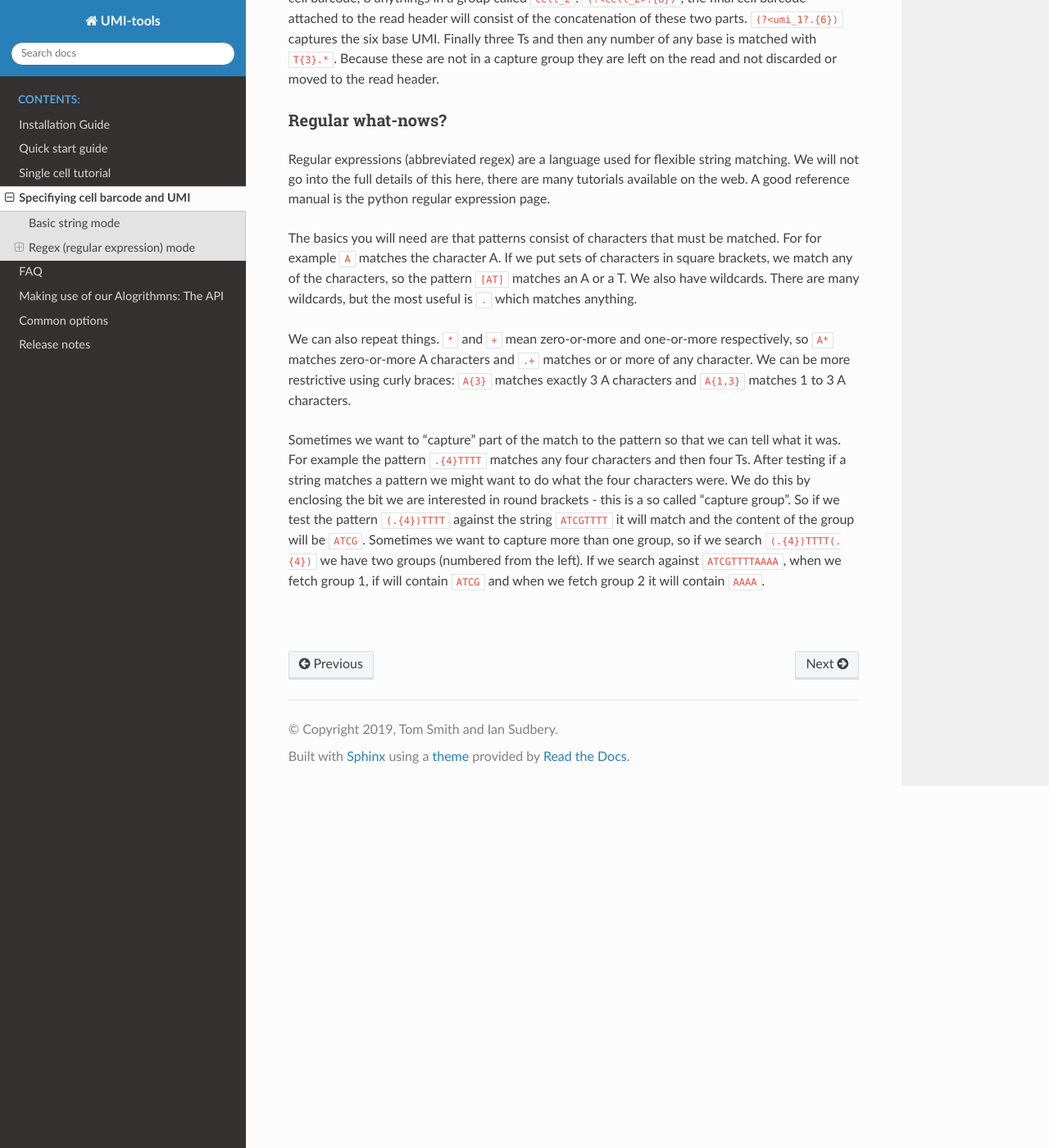
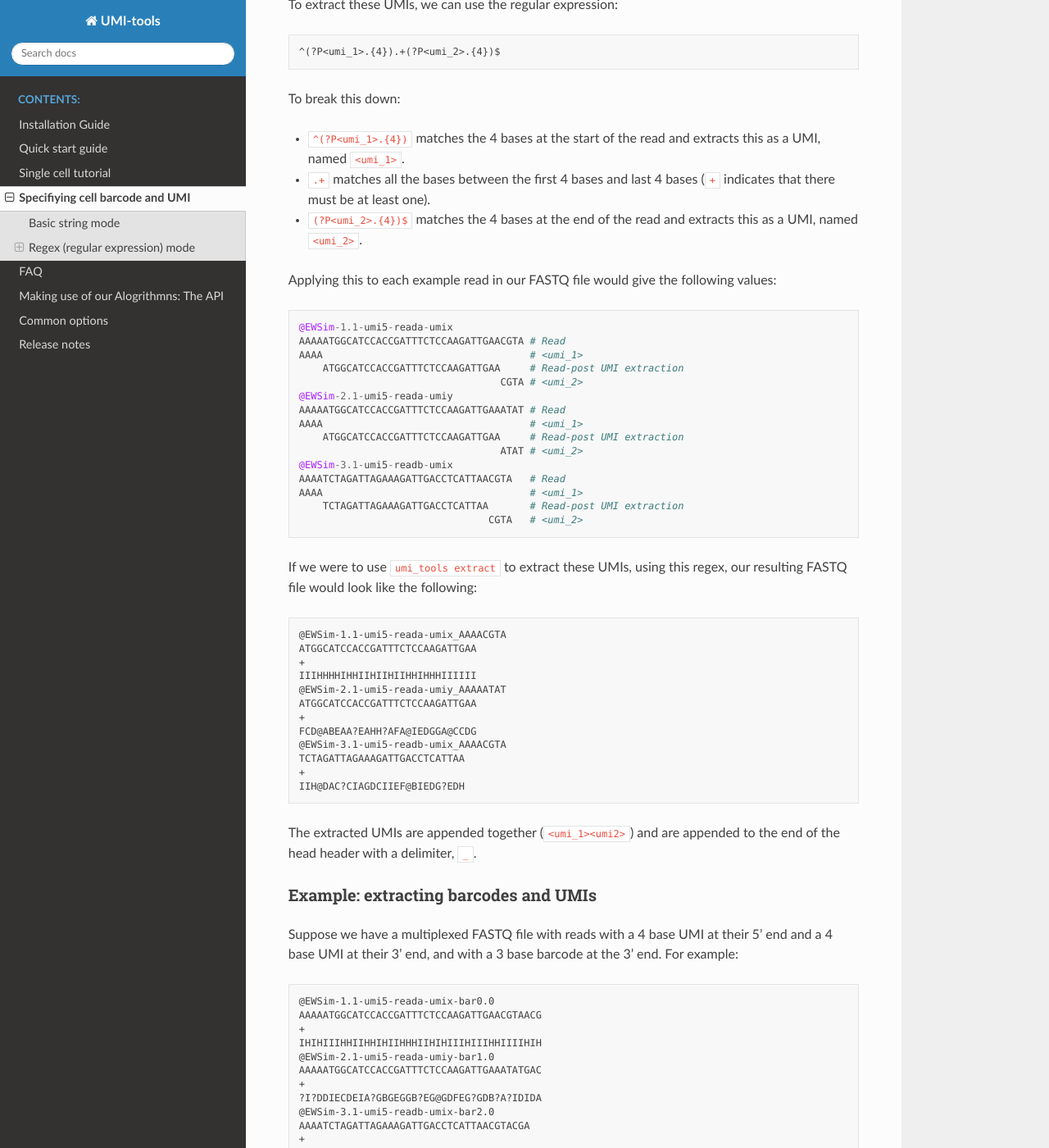
Before and after one commit to CGATOxford/UMI-tools, a Sphinx documentation site: the page built from doc/regex.md, in a window 1280 px wide and 1400 px high, scrolled down 2372 px. Shown: the whole window at 82% size. Built offline with Sphinx 7.4.7 and the Read the Docs theme 2.0.0, drawn with Linux system fonts in a browser that asks for light colours; some of the changed text lies outside the part shown.

Commit message:
Extended regex.md 'Regex (regular expression) mode' with examples
Added two example sections:

* Example: extracting UMIs
* Example: extracting barcodes and UMIs

These have example regexes and FASTQ fragements and show
how the regexes match the FASTQ reads and the output FASTQ
files that would be produced.

````diff
--- a/doc/regex.md
+++ b/doc/regex.md
@@ -52,11 +52,156 @@ The regex must contain named capture groups to define how the barcodes are encod
 
 When passing a regex to `whitelist`/`extract`, the allowable groups in the regex are:
 
-   * umi_n = UMI positions, where n can be any value (required)
-   * cell_n = cell barcode positions, where n can be any value (optional)
-   * discard_n = positions to discard, where n can be any value (optional)
+   * `umi_n` = UMI positions, where n can be any value (required)
+   * `cell_n` = cell barcode positions, where n can be any value (optional)
+   * `discard_n` = positions to discard, where n can be any value (optional)
 
  We specify fuzzy matching by adding something like `{s<=X}` after a group. This specifies that the group should be matched with up to X **s**ubstitutions. The allowed error types are `s`: substitutions, `i`: insertions, `d`:deletions, `e`: any error (or the Levenshtein distance). See the  [`regex`](https://pypi.org/project/regex/) package documentation for more details.
+
+ ### Example: extracting UMIs
+
+Suppose we have a FASTQ file with reads with a 4 base UMI at their 5' end and a 4 base UMI at their 3' end. For example:
+
+```
+@EWSim-1.1-umi5-reada-umix
+AAAAATGGCATCCACCGATTTCTCCAAGATTGAACGTA
++
+IHHHIIIHHHHIHHIIHIIHIIHHIHHHIIIIIIHIII
+@EWSim-2.1-umi5-reada-umiy
+AAAAATGGCATCCACCGATTTCTCCAAGATTGAAATAT
++
+GABIFCD@ABEAA?EAHH?AFA@IEDGGA@CCDGFI@C
+@EWSim-3.1-umi5-readb-umix
+AAAATCTAGATTAGAAAGATTGACCTCATTAACGTA
++
+E?IHIIH@DAC?CIAGDCIIEF@BIEDG?EDH@I?A
+```
+
+To extract these UMIs, we can use the regular expression:
+
+```
+^(?P<umi_1>.{4}).+(?P<umi_2>.{4})$
+```
+
+To break this down:
+
+* `^(?P<umi_1>.{4})` matches the 4 bases at the start of the read and extracts this as a UMI, named `<umi_1>`.
+* `.+` matches all the bases between the first 4 bases and last 4 bases (`+` indicates that there must be at least one).
+* `(?P<umi_2>.{4})$` matches the 4 bases at the end of the read and extracts this as a UMI, named `<umi_2>`.
+
+Applying this to each example read in our FASTQ file would give the following values:
+
+```
+@EWSim-1.1-umi5-reada-umix
+AAAAATGGCATCCACCGATTTCTCCAAGATTGAACGTA # Read
+AAAA                                   # <umi_1>
+    ATGGCATCCACCGATTTCTCCAAGATTGAA     # Read-post UMI extraction
+                                  CGTA # <umi_2>
+@EWSim-2.1-umi5-reada-umiy
+AAAAATGGCATCCACCGATTTCTCCAAGATTGAAATAT # Read
+AAAA                                   # <umi_1>
+    ATGGCATCCACCGATTTCTCCAAGATTGAA     # Read-post UMI extraction
+                                  ATAT # <umi_2>
+@EWSim-3.1-umi5-readb-umix
+AAAATCTAGATTAGAAAGATTGACCTCATTAACGTA   # Read
+AAAA                                   # <umi_1>
+    TCTAGATTAGAAAGATTGACCTCATTAA       # Read-post UMI extraction
+                                CGTA   # <umi_2>
+```
+
+If we were to use `umi_tools extract` to extract these UMIs, using this regex, our resulting FASTQ file would look like the following:
+
+```
+@EWSim-1.1-umi5-reada-umix_AAAACGTA
+ATGGCATCCACCGATTTCTCCAAGATTGAA
++
+IIIHHHHIHHIIHIIHIIHHIHHHIIIIII
+@EWSim-2.1-umi5-reada-umiy_AAAAATAT
+ATGGCATCCACCGATTTCTCCAAGATTGAA
++
+FCD@ABEAA?EAHH?AFA@IEDGGA@CCDG
+@EWSim-3.1-umi5-readb-umix_AAAACGTA
+TCTAGATTAGAAAGATTGACCTCATTAA
++
+IIH@DAC?CIAGDCIIEF@BIEDG?EDH
+```
+
+The extracted UMIs are appended together (`<umi_1><umi2>`) and are appended to the end of the head header with a delimiter, `_`.
+
+ ### Example: extracting barcodes and UMIs
+
+Suppose we have a multiplexed FASTQ file with reads with a 4 base UMI at their 5' end and a 4 base UMI at their 3' end, and with a 3 base barcode at the 3' end. For example:
+
+```
+@EWSim-1.1-umi5-reada-umix-bar0.0
+AAAAATGGCATCCACCGATTTCTCCAAGATTGAACGTAACG
++
+IHIHIIIHHIIHHIHIIHHHIIHIHIIIHIIIHHIIIIHIH
+@EWSim-2.1-umi5-reada-umiy-bar1.0
+AAAAATGGCATCCACCGATTTCTCCAAGATTGAAATATGAC
++
+?I?DDIECDEIA?GBGEGGB?EG@GDFEG?GDB?A?IDIDA
+@EWSim-3.1-umi5-readb-umix-bar2.0
+AAAATCTAGATTAGAAAGATTGACCTCATTAACGTACGA
++
+?I?CGGIFCICHHCFFDFB@DDGA??BFDDHABBIF@GC
+```
+
+To extract these UMIs, and also the barcode, we can use the regular expression:
+
+```
+^(?P<umi_1>.{4}).+(?P<umi_2>.{4})(?P<cell_1>.{3})$
+```
+
+To break this down:
+
+* `^(?P<umi_1>.{4})` matches the 4 bases at the start of the read and extracts this as a UMI, named `<umi_1>`.
+* `.+` matches all the bases between the first 4 bases and last 7 bases (`+` indicates that there must be at least one).
+* `(?P<umi_2>.{4})$` matches the first 4 of the 7 bases at the end of the read and extracts this as a UMI, named `<umi_2>`.
+* `(?P<cell_1>.{4})$` matches the 3 bases at the end of the read and extracts this as a barcode, named `<cell_1>`.
+
+Applying this to each example read in our multiplexed FASTQ file would give the following values:
+
+```
+@EWSim-1.1-umi5-reada-umix-bar0.0
+AAAAATGGCATCCACCGATTTCTCCAAGATTGAACGTAACG # Read
+AAAA                                      # <umi_1>
+    ATGGCATCCACCGATTTCTCCAAGATTGAA        # Read-post UMI extraction
+                                  CGTA    # <umi_2>
+				      ACG # <cell_1>
+@EWSim-2.1-umi5-reada-umiy-bar1.0
+AAAAATGGCATCCACCGATTTCTCCAAGATTGAAATATGAC # Read
+AAAA                                      # <umi_1>
+    ATGGCATCCACCGATTTCTCCAAGATTGAA        # Read-post UMI extraction
+                                  ATAT    # <umi_2>
+                                      GAC # <cell_1>
+@EWSim-3.1-umi5-readb-umix-bar2.0
+AAAATCTAGATTAGAAAGATTGACCTCATTAACGTACGA   # Read
+AAAA                                      # <umi_1>
+    TCTAGATTAGAAAGATTGACCTCATTAA        # Read-post UMI extraction
+                                CGTA      # <umi_2>
+                                    CGA   # <cell_1>
+```
+
+If we were to use `umi_tools extract` to extract these UMIs and barcode, using this regex, our resulting FASTQ file would look like the following:
+
+```
+@EWSim-1.1-umi5-reada-umix-bar0.0_ACG_AAAACGTA
+ATGGCATCCACCGATTTCTCCAAGATTGAA
++
+IIIHHIIHHIHIIHHHIIHIHIIIHIIIHH
+@EWSim-2.1-umi5-reada-umiy-bar1.0_GAC_AAAAATAT
+ATGGCATCCACCGATTTCTCCAAGATTGAA
++
+DIECDEIA?GBGEGGB?EG@GDFEG?GDB?
+@EWSim-3.1-umi5-readb-umix-bar2.0_CGA_AAAACGTA
+TCTAGATTAGAAAGATTGACCTCATTAA
++
+GGIFCICHHCFFDFB@DDGA??BFDDHA
+```
+
+The extracted UMIs are appended together (`<umi_1><umi2>`) and are then appended to the barcode, with a delimiter, `_`. Together the barcode and UMIs are then appended to the end of the read header, again with a delimiter `_`.
+
 
  ### Example: the inDrop barcode read
 Read 1 from the inDrop technique of Klein *et al* consists of a two part cell barcode separated by an a 22 base adapter sequence. The first part of the cell barcode can be between 8 and 12 bases in length, and the second part is always 8 bases long. A 6 base UMI follows the second part of the cell barcode, and this is then followed by at least three T bases.
````
